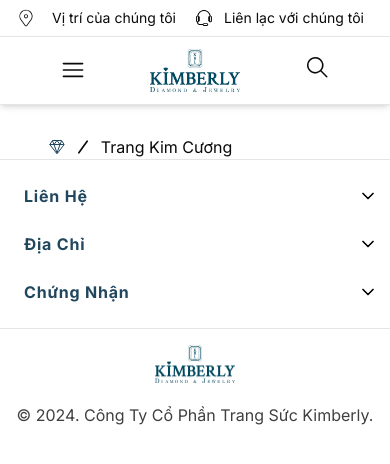
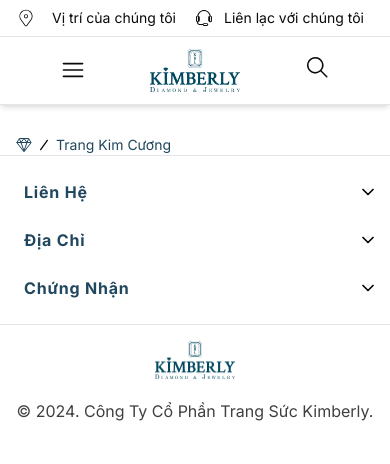
Before and after one commit to phamminhkhoa2k4/Kimberly, a Next.js app: page /diamond in a window 390 px wide. Shown: the top 464 px of the page. Built offline with nearby package versions, Linux system fonts and the light colour scheme.

Commit message:
💄 style : responsive breadcrumb

```diff
--- a/components/Breadcrumb/index.tsx
+++ b/components/Breadcrumb/index.tsx
@@ -10,16 +10,16 @@
 const Breadcrumb = ({ breadcrumbs }: Props) => {
   return (
     <>
-      <div className="flex items-center gap-2 mx-auto w-3/4">
-        <IoDiamondOutline className="hover:scale-110 text-[#20475d]" />
+      <div className="flex items-center  gap-1 lg:gap-2 lg:mx-auto mx-4 lg:w-3/4">
+        <IoDiamondOutline className="hover:scale-110 text-[#20475d] h-4 w-4 lg:h-5 lg:w-5" />
         {breadcrumbs.map((breadcrumb, index) => (
           <>
             <Link href="/">
-                <TbSlash key={index} className="w-5 h-5" />
+                <TbSlash key={index} className="lg:w-5 lg:h-5 h-4 w-4" />
             </Link>
             <Link
               href={breadcrumb.url!}
-              className="hover:tracking-wider hover:text-[#20475d]"
+              className="hover:tracking-wider text-sm lg:text-base  text-[#20475d]"
             >
               {breadcrumb.title}
             </Link>
```
